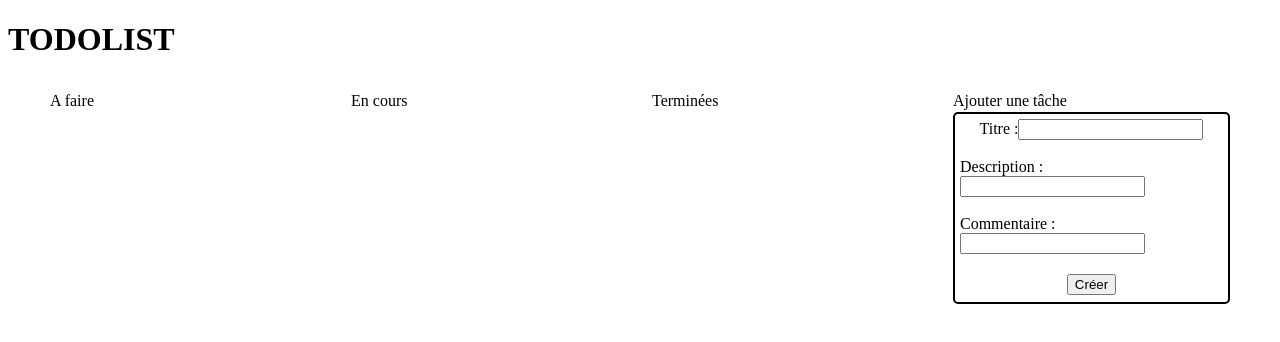
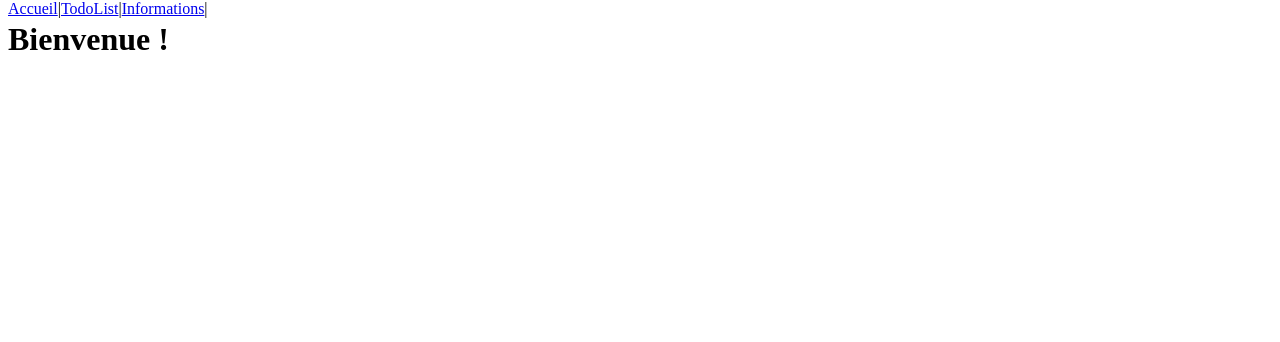
Before and after one commit to Timothee20V/TodoList, a React (Create React App) app: page / in a window 1280 px wide. Shown: the top 342 px of the page. Built offline with nearby package versions, Linux system fonts and the light colour scheme.

Commit message:
Gestion de pages / Routes

```diff
--- a/package.json
+++ b/package.json
@@ -8,6 +8,7 @@
     "@testing-library/user-event": "^13.5.0",
     "react": "^18.2.0",
     "react-dom": "^18.2.0",
+    "react-router-dom": "^6.9.0",
     "react-scripts": "5.0.1",
     "web-vitals": "^2.1.4"
   },
--- a/public/index.html
+++ b/public/index.html
@@ -1,43 +1,10 @@
 <!DOCTYPE html>
-<html lang="en">
-  <head>
-    <meta charset="utf-8" />
-    <link rel="icon" href="%PUBLIC_URL%/favicon.ico" />
-    <meta name="viewport" content="width=device-width, initial-scale=1" />
-    <meta name="theme-color" content="#000000" />
-    <meta
-      name="description"
-      content="Web site created using create-react-app"
-    />
-    <link rel="apple-touch-icon" href="%PUBLIC_URL%/logo192.png" />
-    <!--
-      manifest.json provides metadata used when your web app is installed on a
-      user's mobile device or desktop. See https://developers.google.com/web/fundamentals/web-app-manifest/
-    -->
-    <link rel="manifest" href="%PUBLIC_URL%/manifest.json" />
-    <!--
-      Notice the use of %PUBLIC_URL% in the tags above.
-      It will be replaced with the URL of the `public` folder during the build.
-      Only files inside the `public` folder can be referenced from the HTML.
-
-      Unlike "/favicon.ico" or "favicon.ico", "%PUBLIC_URL%/favicon.ico" will
-      work correctly both with client-side routing and a non-root public URL.
-      Learn how to configure a non-root public URL by running `npm run build`.
-    -->
-    <title>React App</title>
-  </head>
-  <body>
-    <noscript>You need to enable JavaScript to run this app.</noscript>
+<html lang="fr">
+<head>
+    <meta charset="UTF-8">
+    <title>TODOLIST</title>
+</head>
+<body>
     <div id="root"></div>
-    <!--
-      This HTML file is a template.
-      If you open it directly in the browser, you will see an empty page.
-
-      You can add webfonts, meta tags, or analytics to this file.
-      The build step will place the bundled scripts into the <body> tag.
-
-      To begin the development, run `npm start` or `yarn start`.
-      To create a production bundle, use `npm run build` or `yarn build`.
-    -->
-  </body>
+</body>
 </html>
--- /dev/null
+++ b/src/app/App.js
@@ -0,0 +1,23 @@
+import {BrowserRouter, Routes, Route} from "react-router-dom";
+import Home from "../components/Home.js";
+import TaskList from "../components/TaskList.js";
+import React from "react";
+import Navigation from '../navigation/Navigation.js';
+import Informations from "../informations/Informations";
+
+function App() {
+    return (
+        <div>
+            <BrowserRouter>
+                <Navigation />
+                <Routes>
+                    <Route exact path="/" element={<Home/>}/>
+                    <Route path="/todoList" element={<TaskList/>}/>
+                    <Route path="/informations" element={<Informations/>}/>
+                </Routes>
+            </BrowserRouter>
+        </div>
+    );
+}
+
+export default App;
--- /dev/null
+++ b/src/components/Home.js
@@ -0,0 +1,9 @@
+const Home = () => {
+    return(
+        <div>
+            <h1>Bienvenue !</h1>
+        </div>
+    )
+}
+
+export default Home
--- a/src/index.css
+++ b/src/index.css
@@ -26,3 +26,12 @@ p, button {
     width: 25%;
     margin: 10px;
 }
+
+.nav {
+    display: flex;
+    position: fixed;
+    top: 0;
+    background: white;
+    width: 100%;
+    margin: auto;
+}
--- a/src/index.js
+++ b/src/index.js
@@ -1,8 +1,8 @@
 import React from 'react';
 import ReactDOM from 'react-dom/client';
-import TaskList from './components/TaskList.js';
+import App from './app/App.js';
 import './index.css';
 
 
 const root = ReactDOM.createRoot(document.getElementById("root"));
-root.render(<TaskList/>);
+root.render(<App />);
--- /dev/null
+++ b/src/informations/Informations.js
@@ -0,0 +1,36 @@
+import React, {useState} from 'react';
+import TaskItem from '../components/TaskItem';
+
+const Informations = () => {
+
+    const [tasks] = useState([]);
+
+    const renderTask = (task) => {
+        return (
+            <TaskItem
+                key={task.id}
+                task={task}
+            />
+        );
+    };
+
+    const renderDeletedTasks = () => {
+        const deletedTasks = tasks.filter((task) => task.isDeleted);
+        return deletedTasks.map((task) => renderTask(task));
+    };
+
+
+    return (
+        <div>
+            <h1>Tâches supprimées</h1>
+            <div className='lists'>
+                <div>
+                    {renderDeletedTasks()}
+                </div>
+            </div>
+        </div>
+    )
+}
+
+
+export default Informations;
--- /dev/null
+++ b/src/navigation/Navigation.js
@@ -0,0 +1,13 @@
+import { Link } from 'react-router-dom';
+
+function Navigation() {
+
+    return (
+        <nav className='nav'>
+            <Link to="/">Accueil</Link> |
+            <Link to="/todoList">TodoList</Link> |
+            <Link to="/informations">Informations</Link> |
+        </nav>
+    );
+}
+export default Navigation
```
Also changed, not shown: src/index.html (deleted, +0 -11 lines), src/components/Auth.js (added), 1 other file (tests, documents, lock files or other folders).
